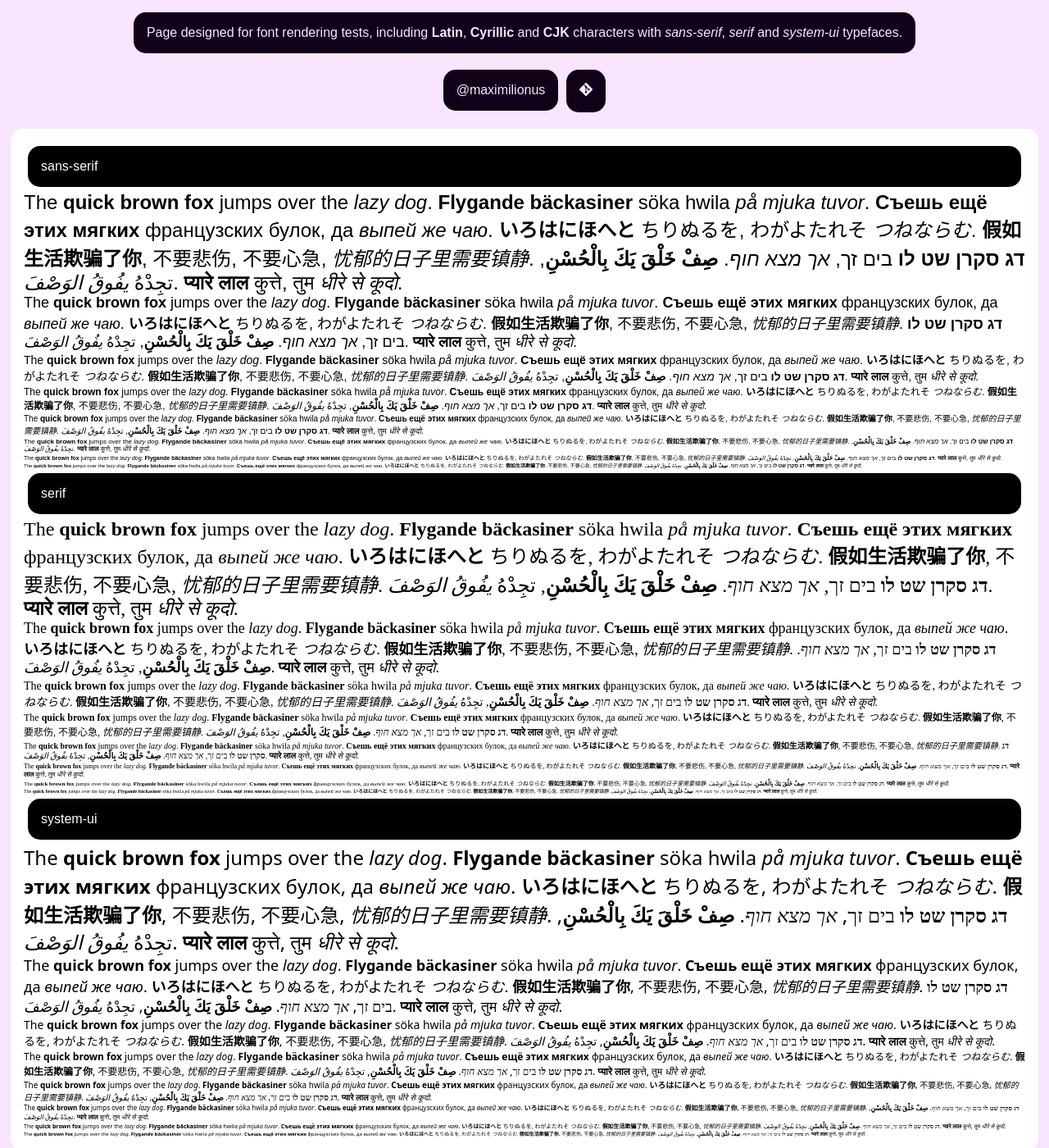
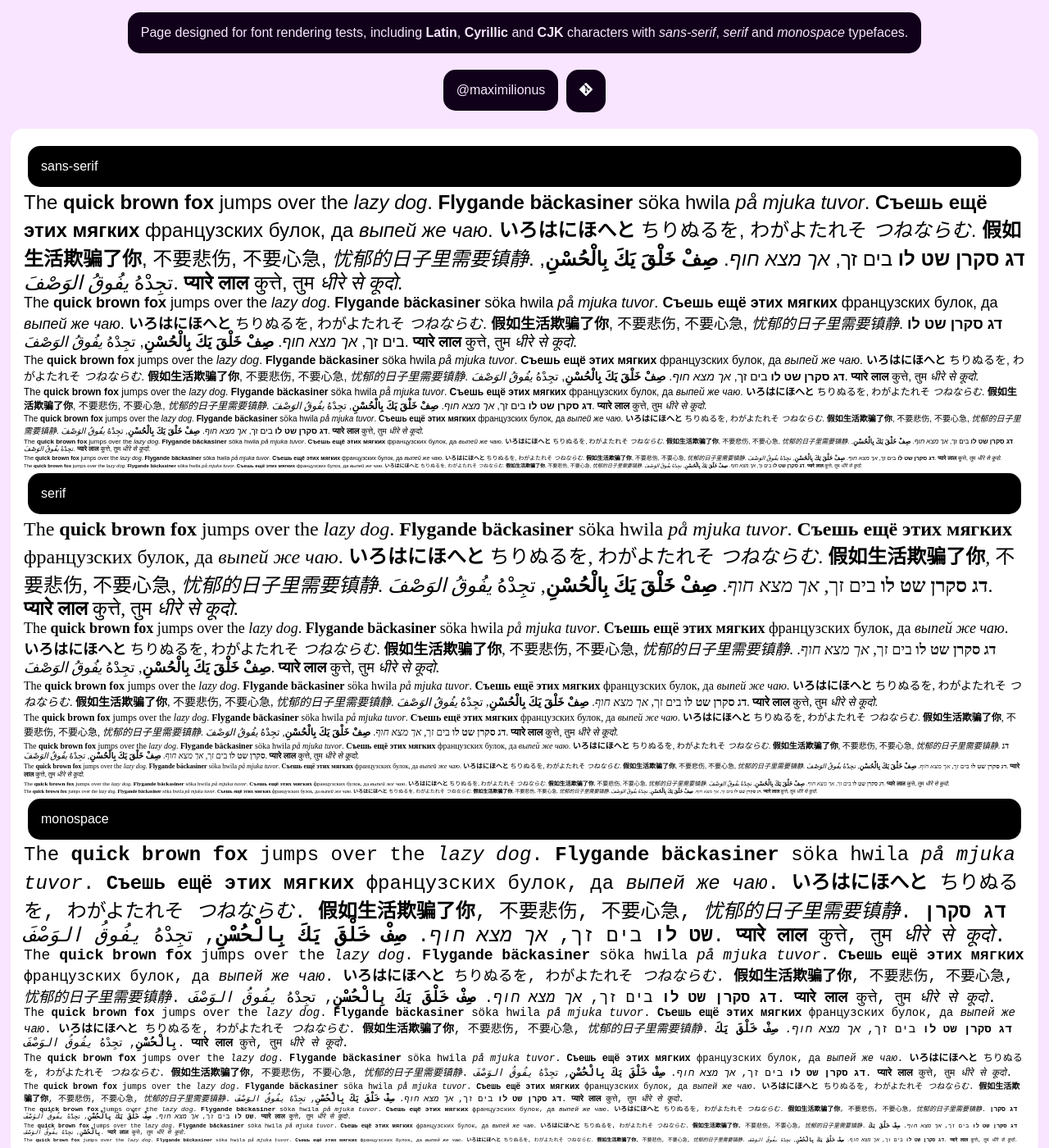
Before and after one commit to maximilionus/font-test, a plain HTML site: page index.html in a window 1280 px wide. Shown: the top 1400 px of the page at 82% size. Drawn offline with Linux system fonts and the light colour scheme.

Commit message:
Replace system-ui with monospace

```diff
--- a/index.html
+++ b/index.html
@@ -28,7 +28,7 @@ along with this program.  If not, see <https://www.gnu.org/licenses/>.
             <div class="content-base content-info">
                 Page designed for font rendering tests, including <b>Latin</b>,
                 <b>Cyrillic</b> and <b>CJK</b> characters with
-                <i>sans-serif</i>, <i>serif</i> and <i>system-ui</i> typefaces.
+                <i>sans-serif</i>, <i>serif</i> and <i>monospace</i> typefaces.
             </div>
         </div>
         <div class="container-info">
@@ -72,9 +72,9 @@ along with this program.  If not, see <https://www.gnu.org/licenses/>.
                 <div class="font-serif"></div>
 
                 <div class="content-base content-info">
-                    system-ui
+                    monospace
                 </div>
-                <div class="font-system-ui"></div>
+                <div class="font-monospace"></div>
             </div>
 
             <div class="content-base content-dark"></div>
--- a/scripts/generate_content.js
+++ b/scripts/generate_content.js
@@ -21,7 +21,7 @@ const sourceText = document.getElementById('text-source').innerHTML
 const fontSizes = [6, 7, 8, 10, 12, 14, 18, 24];
 
 document.querySelectorAll(
-    '.font-sans-serif, .font-serif, .font-system-ui'
+    '.font-sans-serif, .font-serif, .font-monospace'
 ).forEach(element => {
     // Duplicate text typeface
     element.innerHTML = sourceText;
--- a/styles/style.css
+++ b/styles/style.css
@@ -97,6 +97,6 @@ a {
     font-family: serif;
 }
 
-.font-system-ui {
-    font-family: system-ui;
+.font-monospace {
+    font-family: monospace;
 }
```
